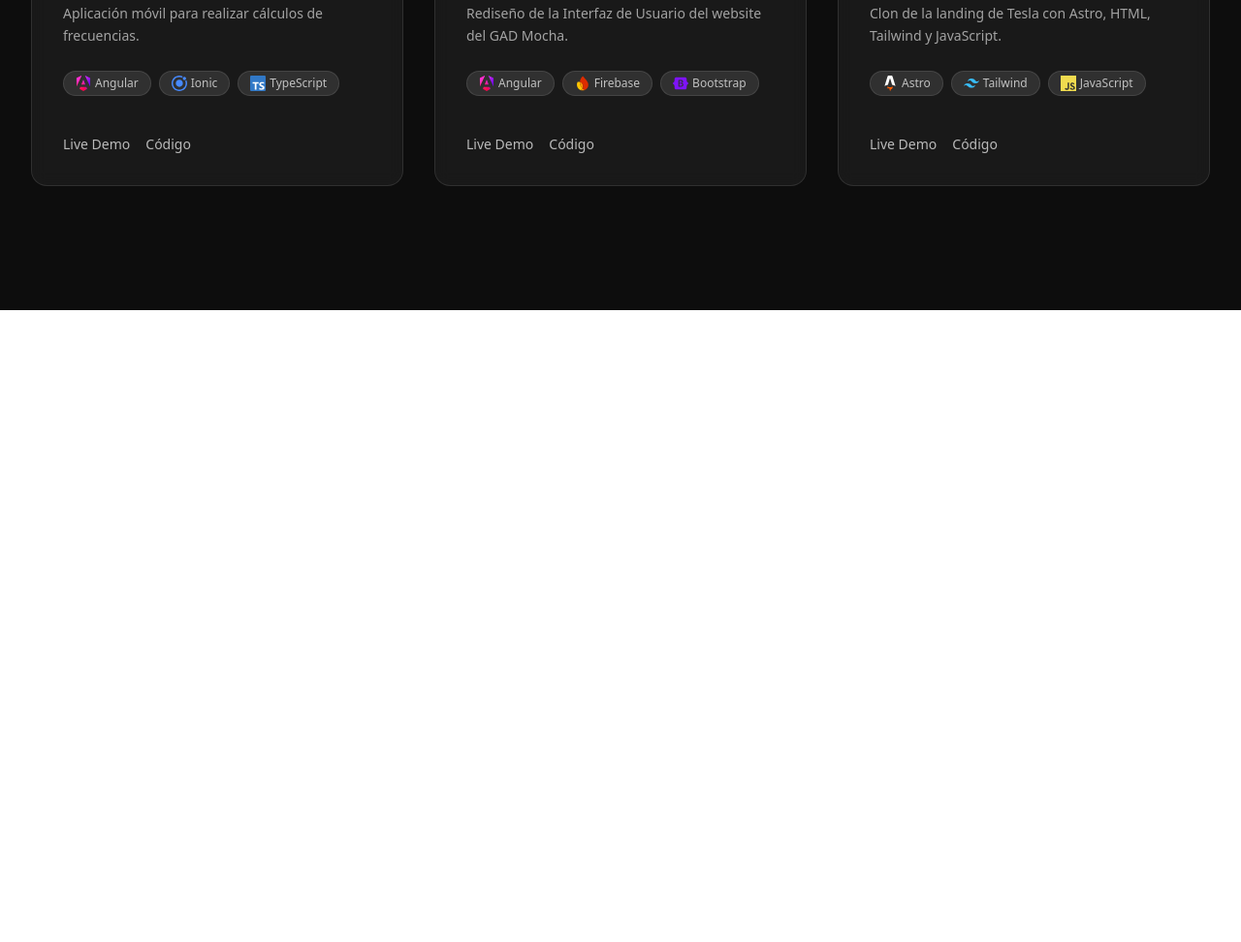
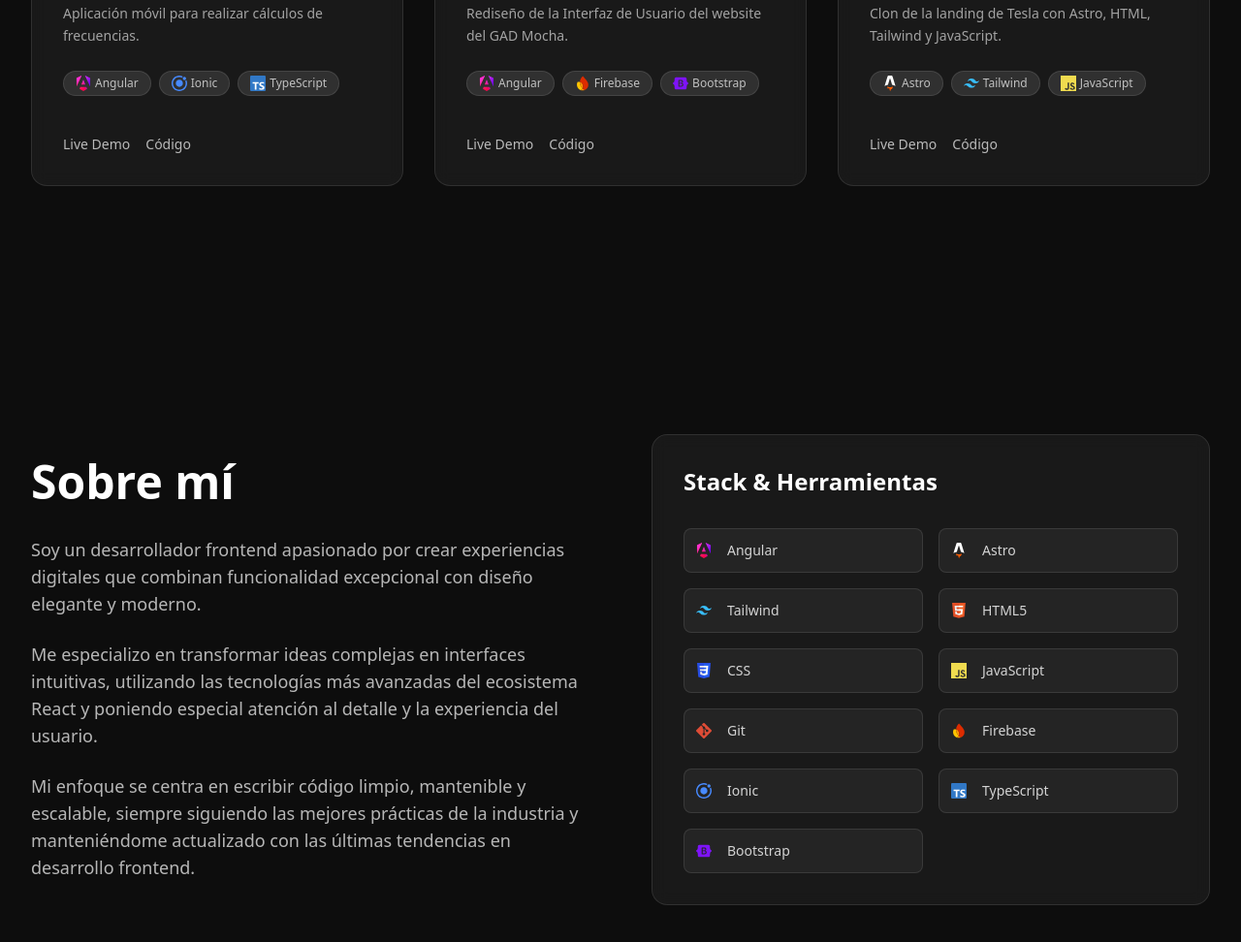
Before and after one commit to arielptiban/frontend-portfolio, an Astro site: page / in a window 1280 px wide. Shown: the part 1474-2446 px from the top of the page at 97% size. Before the commit the page ends 1794 px from the top, so only its background shows below. Built offline with nearby package versions, Linux system fonts and the light colour scheme; Astro itself is replaced by a stand-in of ours.

Commit message:
feat: add About Section

```diff
--- /dev/null
+++ b/src/components/About.astro
@@ -0,0 +1,69 @@
+---
+import stack from "@/collections/stack.json";
+---
+
+<section id="about" class="py-32 bg-[#0d0d0d]">
+    <div class="container mx-auto px-8 max-w-7xl">
+        <div class="grid lg:grid-cols-2 gap-16 items-center">
+            <div class="space-y-8 animate-slide-up">
+                <h2 class="text-4xl md:text-5xl font-bold text-white mb-8">
+                    Sobre mí
+                </h2>
+
+                <div class="space-y-6 text-white/70 leading-relaxed">
+                    <p class="text-lg">
+                        Soy un desarrollador frontend apasionado por crear
+                        experiencias digitales que combinan funcionalidad
+                        excepcional con diseño elegante y moderno.
+                    </p>
+
+                    <p class="text-lg">
+                        Me especializo en transformar ideas complejas en
+                        interfaces intuitivas, utilizando las tecnologías más
+                        avanzadas del ecosistema React y poniendo especial
+                        atención al detalle y la experiencia del usuario.
+                    </p>
+
+                    <p class="text-lg">
+                        Mi enfoque se centra en escribir código limpio,
+                        mantenible y escalable, siempre siguiendo las mejores
+                        prácticas de la industria y manteniéndome actualizado
+                        con las últimas tendencias en desarrollo frontend.
+                    </p>
+                </div>
+            </div>
+
+            <div class="animate-scale-in">
+                <div
+                    class="border border-white/10 p-8 rounded-2xl bg-white/5 backdrop-blur-sm"
+                >
+                    <h3 class="text-2xl font-semibold text-white mb-8">
+                        Stack & Herramientas
+                    </h3>
+
+                    <div class="grid grid-cols-2 gap-4">
+                        {
+                            stack.map((skill, index) => (
+                                <div
+                                    class="flex items-center gap-3 p-3 rounded-lg bg-white/5 border border-white/10 hover:border-white/20 transition-colors duration-300"
+                                    style={{
+                                        animationDelay: `${index * 0.1}s`,
+                                    }}
+                                >
+                                    <img
+                                        class="w-4 h-4 mr-1"
+                                        src={skill.icon}
+                                        alt={skill.name}
+                                    />
+                                    <span class="text-white/80 text-sm">
+                                        {skill.name}
+                                    </span>
+                                </div>
+                            ))
+                        }
+                    </div>
+                </div>
+            </div>
+        </div>
+    </div>
+</section>
--- a/src/layouts/Layout.astro
+++ b/src/layouts/Layout.astro
@@ -25,5 +25,6 @@ import Navigation from "../components/Navigation.astro";
 		margin: 0;
 		width: 100%;
 		height: 100%;
+		background: #0d0d0d;
 	}
 </style>
--- a/src/pages/index.astro
+++ b/src/pages/index.astro
@@ -3,9 +3,15 @@ import "@/styles/global.css";
 import Hero from "@/components/Hero.astro";
 import Layout from "@/layouts/Layout.astro";
 import Projects from "@/components/Projects.astro";
+import About from "@/components/About.astro";
+import Contact from "@/components/Contact.astro";
+import Footer from "@/components/Footer.astro";
 ---
 
 <Layout>
 	<Hero />
 	<Projects />
+	<About />
+	<Contact />
+	<Footer />
 </Layout>
```
Also changed, not shown: public/assets/images/projects/cooper-app.png (added), public/assets/images/projects/cooper-app.webp, public/assets/images/projects/landing-tesla.webp, public/assets/images/projects/web-mocha.webp, src/components/Contact.astro (added), src/components/Footer.astro (added), 4 other files.
